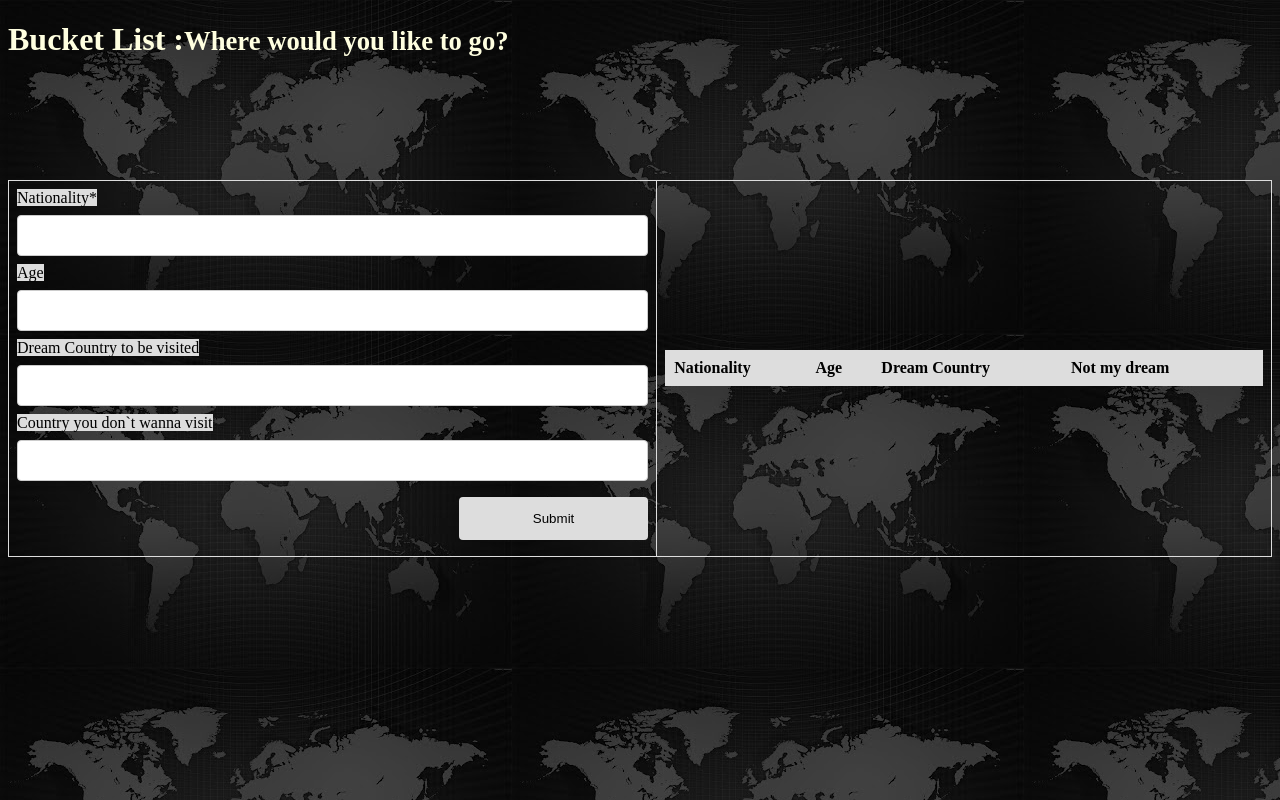
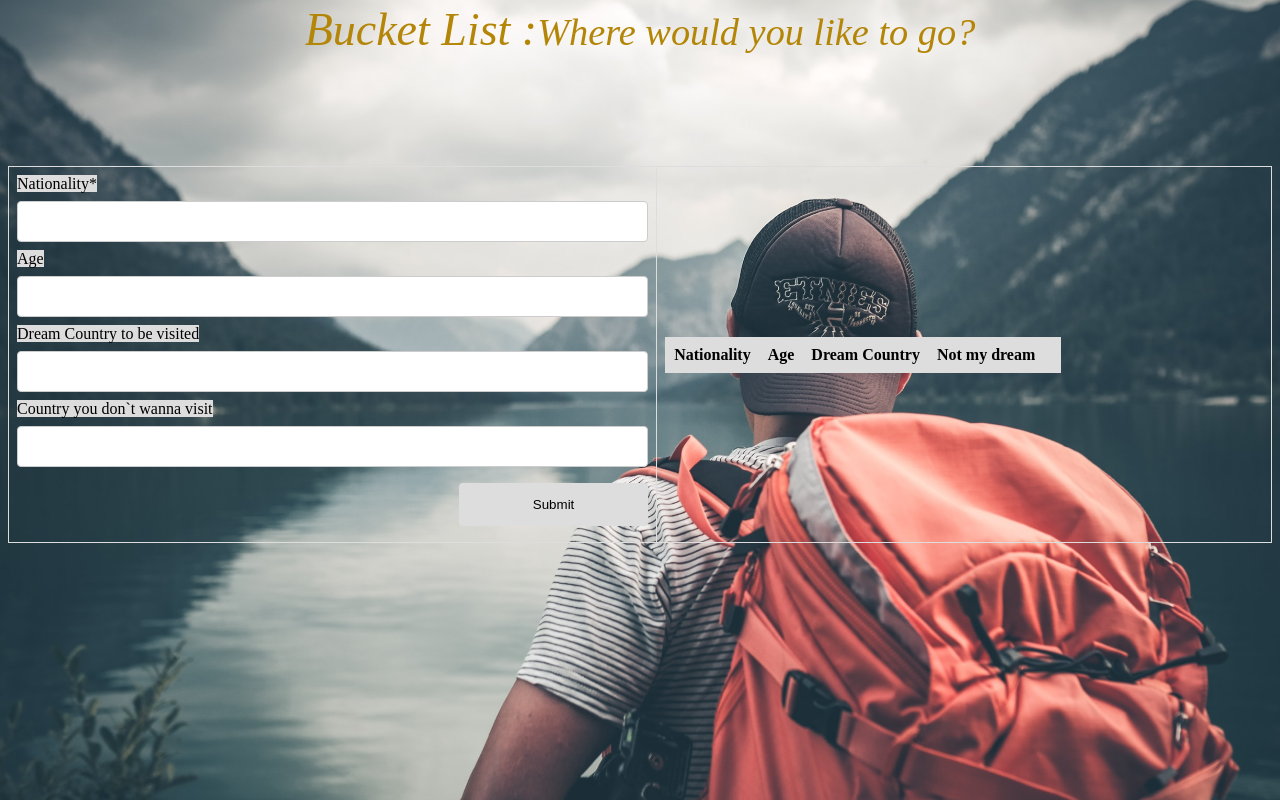
Before and after one commit to MaiconMartinsSilva-2019219/iwa-ca1, a plain HTML site: page index.html in a window 1280 px wide. Drawn offline with Linux system fonts and the light colour scheme.

Commit message:
css commenting and pic changed

```diff
--- a/pretty.css
+++ b/pretty.css
@@ -1,14 +1,29 @@
-body {
-    background-image: url('img/world.jpg');
+html {
+    /* Some styling for my main page, I would like to reference the image
+    that I got from, https://unsplash.com*/
+    min-height: 100%;
+    background-image: url('img/travel.jpg');
+    background-size: cover;
+    background-repeat: no-repeat;
+    background-position: center center;
 }
 
 body>h1 {
+    /* stying  h1*/
+    color: #b48608;
+    font-family: 'Droid serif', serif;
+    font-size: 46px;
+    font-weight: 400;
+    font-style: italic;
+    line-height: 44px;
+    margin: 0 0 12px;
+    text-align: center;
 
-    color: lightyellow;
 }
 
 body>table {
-
+    /* Styling my table, I made it transparent so the main image can be seen through the table
+    I thought that you give a nice looking to my page*/
     width: 100%;
     background: transparent;
     position: relative;
@@ -21,12 +36,12 @@ table {
     background-color: lightskyblue
 }
 
-table.list {
+/*Bellow some general styling for the inputs and, table and the validation error msg*/
+
+
+.hide.list {
     width: 100%;
     position: relative;
-
-
-
 }
 
 td,
@@ -34,8 +49,6 @@ th {
     border: 1px solid #dddddd;
     text-align: left;
     padding: 8px;
-
-
 }
 
 tr:nth-child(even),
```
Also changed, not shown: img/travel.jpg (added), 1 other file.
